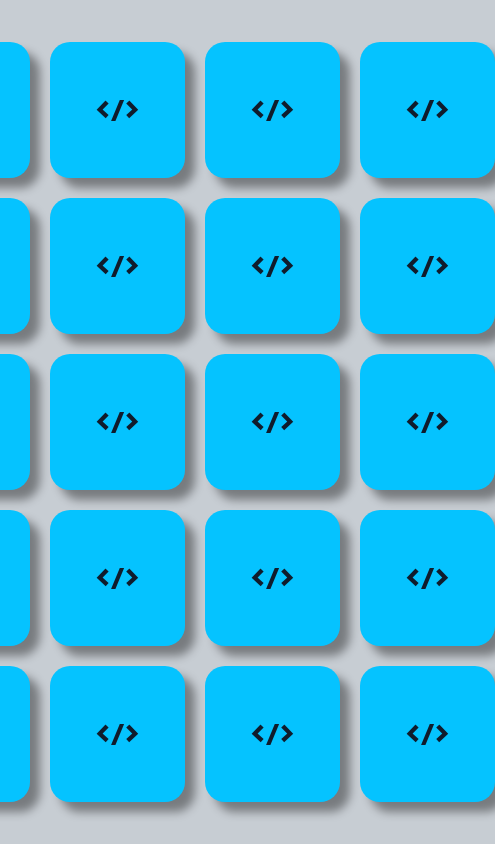
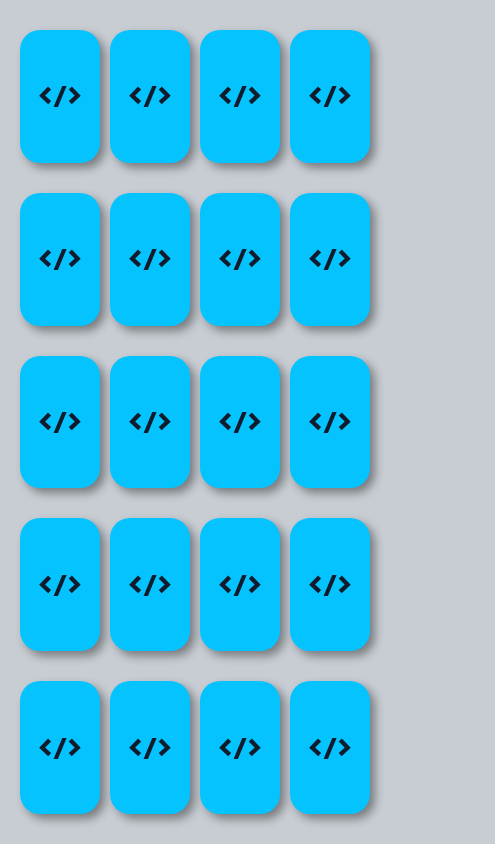
Before and after one commit to ErickMesquitaM/jogo-da-memoria, a plain HTML site: page index.html in a window 390 px wide. Shown: the whole page, 495 px wide, since content can reach past the window. Drawn offline with Linux system fonts and the light colour scheme.

Commit message:
Redimensionando o jogo

```diff
--- a/assets/style.css
+++ b/assets/style.css
@@ -18,8 +18,8 @@ body{
 .card{
     width: 100%;
     height: 100%;
-    min-width: 100px;
-    min-height: 100px;
+    min-width: 50px;
+    min-height: 50px;
     position: relative;
 
     transform-style: preserve-3d;
@@ -34,8 +34,12 @@ body{
     justify-content: center;
     align-items: center;
     border-radius: 20px;
-    box-shadow: 10px 10px 10px rgba(0, 0, 0, 0.4);
-    backface-visibility: hidden; /* isso deixa as coisas q tão invertidas invisiveis*/
+    box-shadow: 5px 5px 10px rgba(0, 0, 0, 0.4);
+    backface-visibility: hidden;
+}
+.icon{
+    width: 70px;
+    height: 70px;
 }
 
 .flip{
@@ -61,7 +65,7 @@ body{
     height: 100%;
     background-color: rgba(0, 0, 0, 0.85);
     color: white;
-    font-size: 50px;
+    font-size: 40px;
     display: none ;
     justify-content: center;
     align-items: center;
@@ -79,11 +83,33 @@ body{
 }
 
 #gameBoard{
-    height: 90%;
-    width: 35%;
-    min-width: 600px;
-    min-height: 700px;
+    height: 100vh;
+    width: 500px;
     display: grid;
     grid-template: 1fr 1fr 1fr 1fr 1fr / 1fr 1fr 1fr 1fr;
     gap: 20px;
 }
+
+
+@media screen and (max-width: 499px) {
+    #gameBoard{
+        height: 100vh;
+        width: 100vw;
+        padding: 30px 20px;
+        gap: 30px 10px;
+    }
+    .icon{
+        width: 50px;
+        height: 50px;
+    }
+
+    #gameOver{
+        font-size: 20px;
+    }
+
+    #restart{
+        padding: 10px;
+        font-size: 18px;
+        border-radius: 7px;
+    }
+}
```
